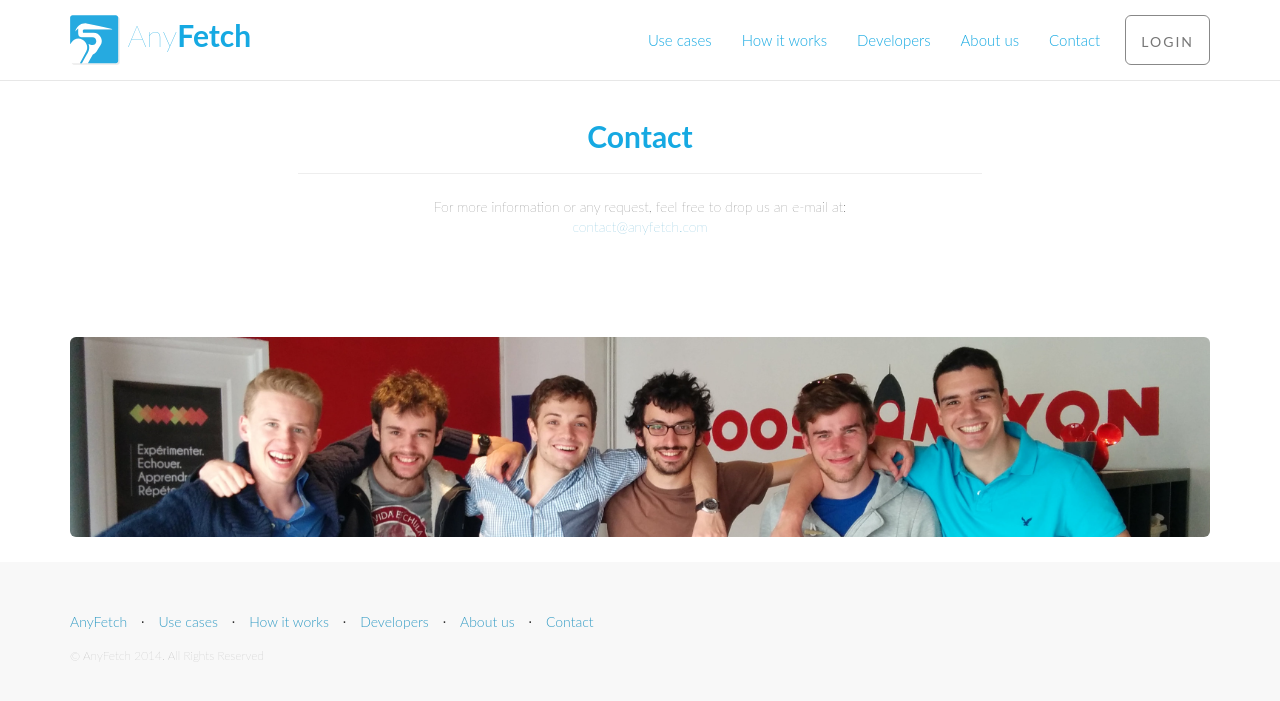
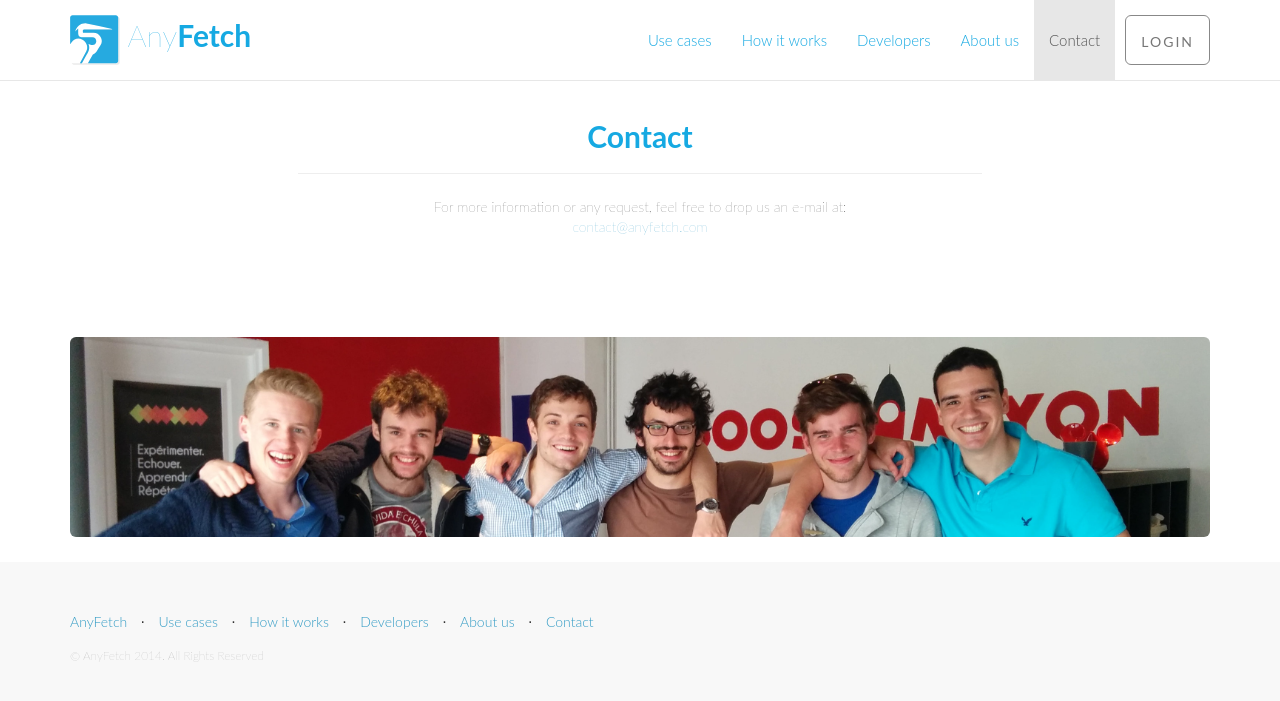
Before and after one commit to your-mom-noob/anyfetch.com, a Jekyll site: the page built from contact.html, in a window 1280 px wide and 900 px high. Shown: the top 701 px of the window. Built offline with Jekyll 4.4.1, drawn with Linux system fonts in a browser that asks for light colours; nearby versions of some CDN libraries; Markdown is read by kramdown in place of the engine named in the settings.

Commit message:
Active class

```diff
--- a/_layouts/main.html
+++ b/_layouts/main.html
@@ -39,16 +39,27 @@
         {% else %}
           <li><a href="use-cases.html" class="navbar-title">Use cases</a></li>
         {% endif %}
-          <li><a href="how-it-works.html" class="navbar-title">How it works</a>
-          </li>
-          <li><a href="developers.html" class="navbar-title">Developers</a>
-          </li>
-          <li><a href="about-us.html" class="navbar-title">About us</a>
-          </li>
-          <li><a href="contact.html" class="navbar-title">Contact</a>
-          </li>
-          <li><a href="http://app.anyfetch.com" class="btn btn-default btn-lg"><span class="network-name">Login</span></a>
-          </li>
+        {% if page.path == "how-it-works.html" %}
+          <li class="active"><a href="how-it-works.html" class="navbar-title">How it works</a></li>
+        {% else %}
+          <li><a href="how-it-works.html" class="navbar-title">How it works</a></li>
+        {% endif %}
+        {% if page.path == "developers.html" %}
+          <li class="active"><a href="developers.html" class="navbar-title">Developers</a></li>
+        {% else %}
+          <li><a href="developers.html" class="navbar-title">Developers</a></li>
+        {% endif %}
+        {% if page.path == "about-us.html" %}
+          <li class="active"><a href="about-us.html" class="navbar-title">About us</a></li>
+        {% else %}
+          <li><a href="about-us.html" class="navbar-title">About us</a></li>
+        {% endif %}
+        {% if page.path == "contact.html" %}
+          <li class="active"><a href="contact.html" class="navbar-title">Contact</a></li>
+        {% else %}
+          <li><a href="contact.html" class="navbar-title">Contact</a></li>
+        {% endif %}
+          <li><a href="http://app.anyfetch.com" class="btn btn-default btn-lg"><span class="network-name">Login</span></a></li>
         </ul>
 
       </div>
```
